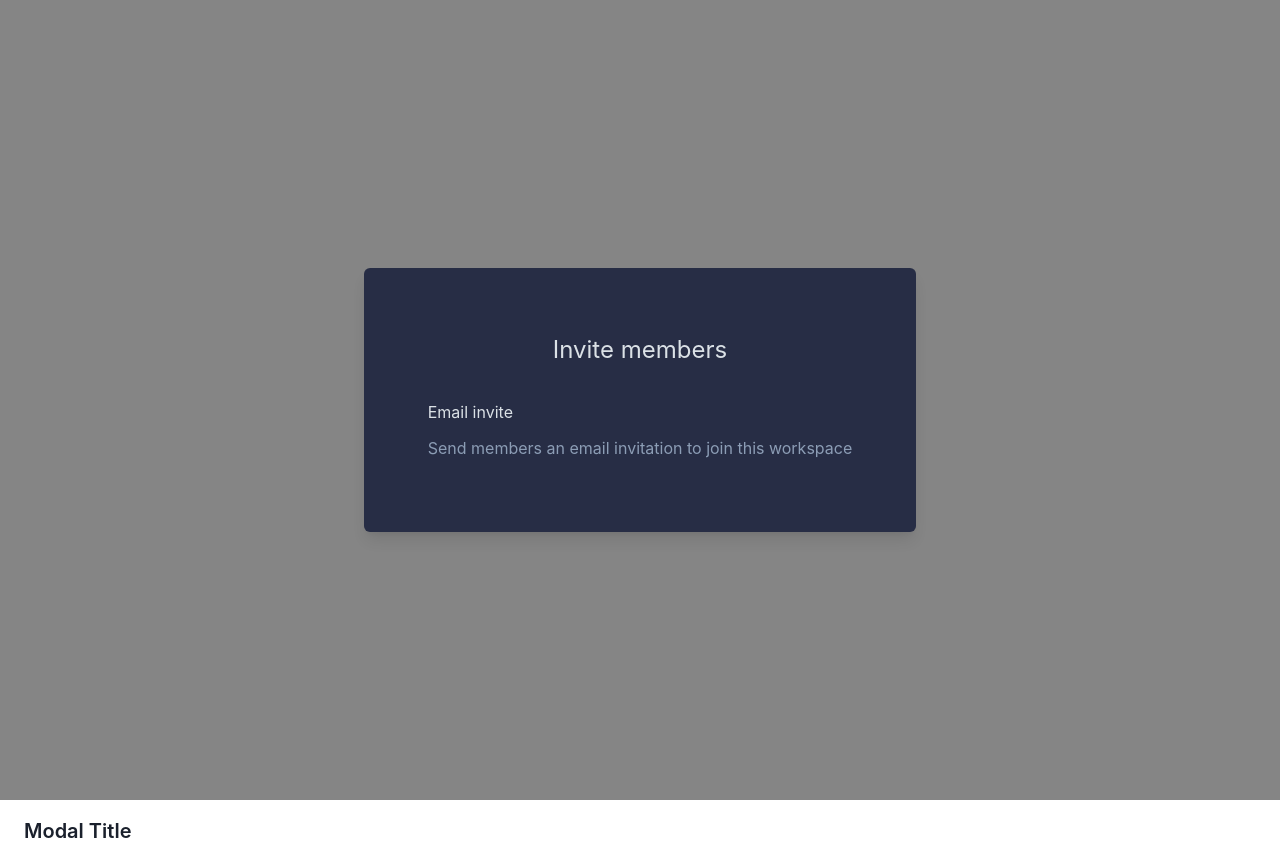
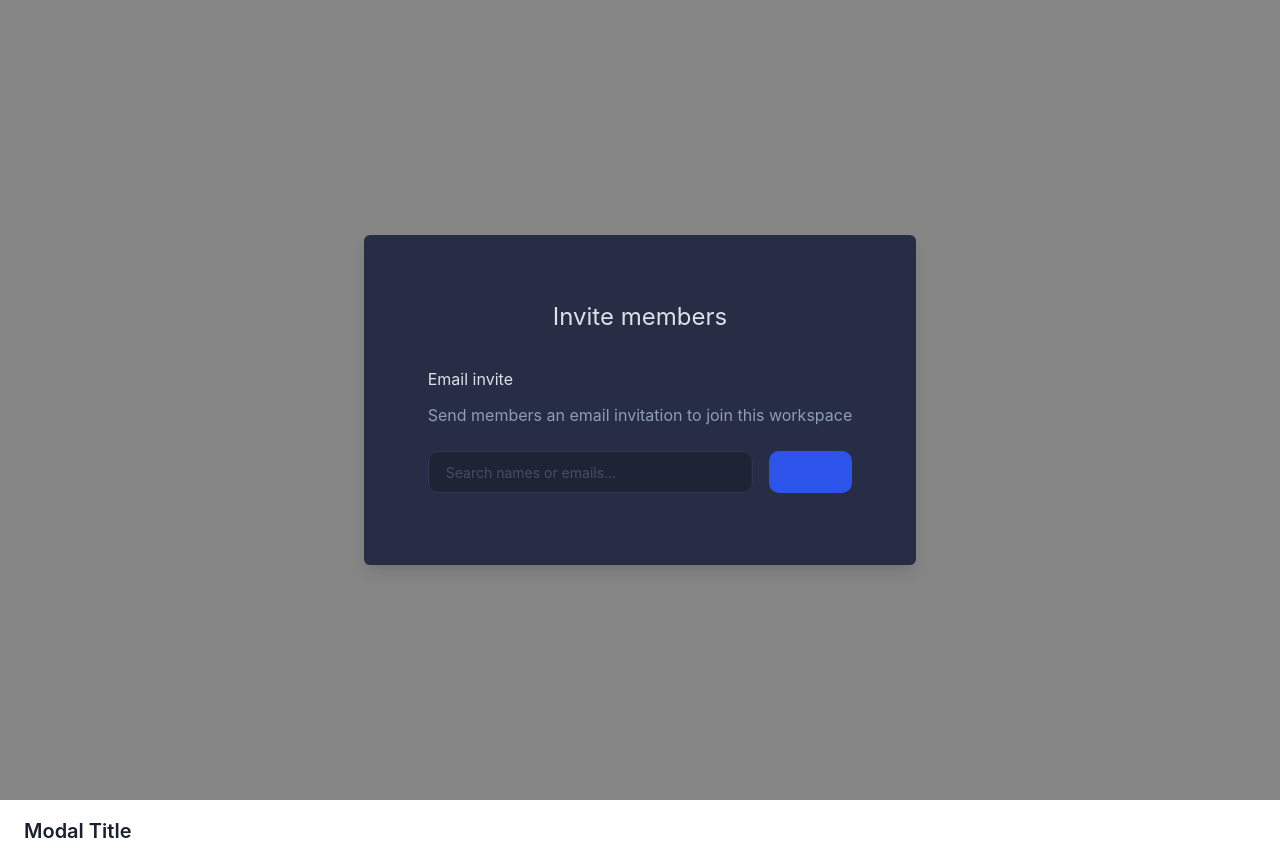
Before and after one commit to RobotScribe/invite, a React (Create React App) app: page / in a window 1280 px wide. Both pictures are taken after a click on the button "Invite teammates". Built offline with nearby package versions, Linux system fonts and the light colour scheme.

Commit message:
:sparkles: Create combobox component

```diff
--- a/src/App.style.ts
+++ b/src/App.style.ts
@@ -1,5 +1,6 @@
 import styled from "styled-components";
 import { colors } from "./stylesheet";
+import Combobox from './components/Combobox'
 
 export const AppContainer = styled.div`
   display: flex;
@@ -17,6 +18,18 @@ export const ContentTitle = styled.div`
 ContentTitle.displayName = "ContentTitle";
 
 export const ContentDescription = styled.div`
-  color: ${colors.grey[900]};
+  color: ${colors.grey[700]};
+  margin-bottom: 24px;
 `;
 ContentDescription.displayName = "ContentDescription";
+
+export const FooterContainer = styled.div`
+  display: flex;
+`;
+FooterContainer.displayName = "FooterContainer";
+
+export const StyledCombobox = styled(Combobox)`
+  flex: 1;
+  margin-right: 16px;
+`;
+StyledCombobox.displayName = "StyledCombobox";
--- a/src/App.tsx
+++ b/src/App.tsx
@@ -1,11 +1,19 @@
-import React from 'react';
+import React, { useState } from 'react';
 import { useDisclosure } from '@chakra-ui/hooks';
-import { AppContainer, ContentTitle, ContentDescription } from './App.style';
+import { AppContainer, ContentTitle, ContentDescription, FooterContainer, StyledCombobox } from './App.style';
 import Button from './components/Button'
 import Modal from './components/Modal'
+import { Invite } from './components/Combobox/Combobox';
+
 
 const App = () => {
     const { isOpen, onOpen, onClose } = useDisclosure();
+    const [invites, setInvites] = useState<Invite[]>([]);
+
+    const onSelectInvite = (invite: Invite) => {
+        setInvites([...invites, invite]);
+    }
+
     return (
         <AppContainer>
             <Button onClick={onOpen}>Invite teammates</Button>
@@ -13,6 +21,10 @@ const App = () => {
                 <div>
                     <ContentTitle>Email invite</ContentTitle>
                     <ContentDescription>Send members an email invitation to join this workspace</ContentDescription>
+                    <FooterContainer>
+                        <StyledCombobox users={[]} selectedItems={invites} onSelectItem={onSelectInvite}/>
+                        <Button isLight onClick={() => console.log(invites)}>Invite</Button>
+                    </FooterContainer>
                 </div>
             </Modal>
         </AppContainer>
--- /dev/null
+++ b/src/components/Combobox/Combobox.style.ts
@@ -0,0 +1,12 @@
+import styled from "styled-components";
+import { colors } from "../../stylesheet";
+
+export const Container = styled.div`
+  width: 100%;
+  display: flex;
+  flex-wrap: wrap;
+  border: 1px solid ${colors.grey[900]};
+  border-radius: 10px;
+  background-color: ${colors.blue[900]};
+`;
+Container.displayName = "Container";
--- /dev/null
+++ b/src/components/Combobox/Combobox.tsx
@@ -0,0 +1,23 @@
+import React from 'react';
+import { Input } from '@chakra-ui/input';
+import { User } from '../../entities/user';
+import { Container } from './Combobox.style';
+
+export type Invite = string | User;
+
+interface Props {
+  users: User[];
+  selectedItems: Invite[];
+  onSelectItem: (item: Invite) => void;
+  className?: string;
+}
+
+const Combobox: React.FC<Props> = ({ users, selectedItems, onSelectItem, className }) => {
+  return (
+    <Container className={className}>
+      <Input fontSize="sm" color="white" opacity="0.3" placeholder="Search names or emails..." />
+    </Container>
+  );
+};
+
+export default Combobox;
--- /dev/null
+++ b/src/components/Combobox/index.ts
@@ -0,0 +1 @@
+export { default } from "./Combobox";
--- a/src/stylesheet.ts
+++ b/src/stylesheet.ts
@@ -6,6 +6,7 @@ export const colors = {
   },
   grey: {
     500: "#DBE1E6",
-    900: "#8C9DB5",
+    700: "#8C9DB5",
+    900: "#383C56"
   },
 };
```
